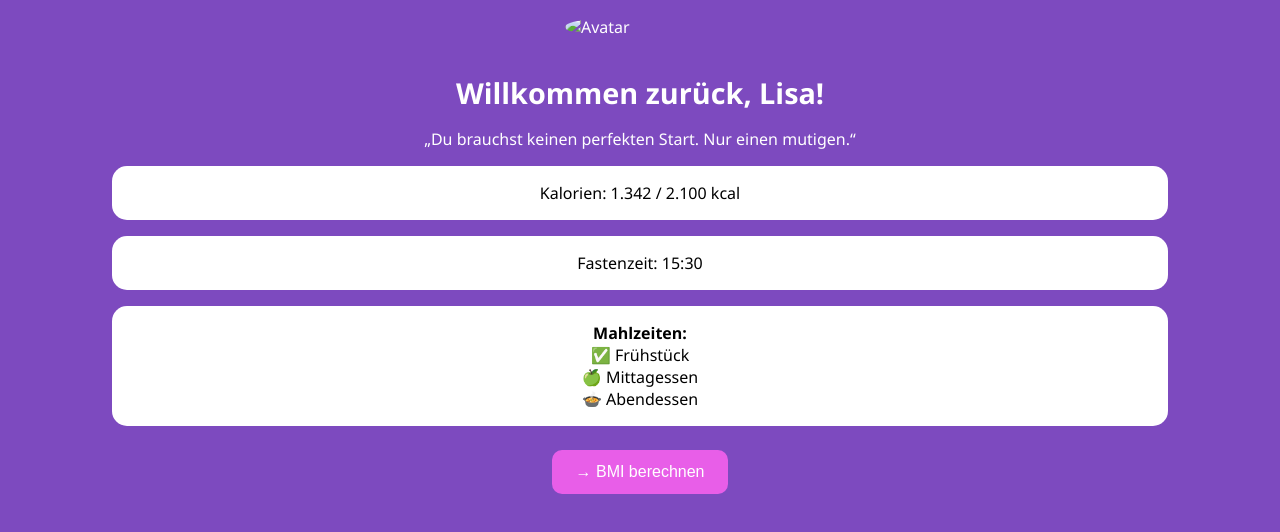
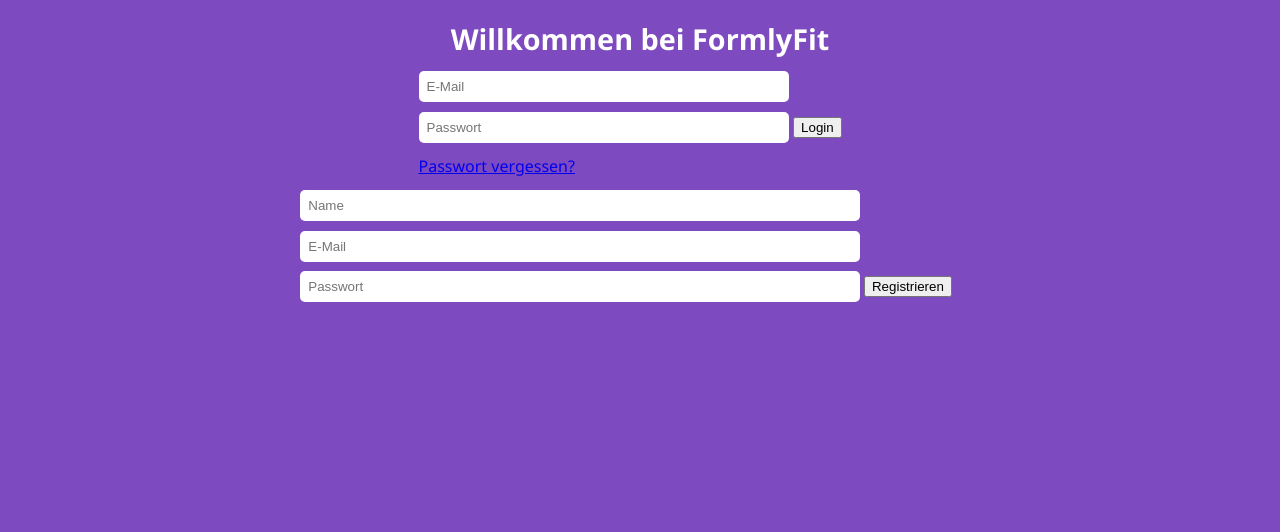
Before and after one commit to formlyfit/Formlyfit, a plain HTML site: page index.html in a window 1280 px wide. Drawn offline with Linux system fonts and the light colour scheme.

Commit message:
Update index.html

```diff
--- a/index.html
+++ b/index.html
@@ -1,36 +1,26 @@
 <!DOCTYPE html>
 <html lang="de">
 <head>
-  <meta charset="UTF-8" />
-  <meta name="viewport" content="width=device-width, initial-scale=1.0"/>
-  <title>FormlyFit App</title>
+  <meta charset="UTF-8">
+  <title>FormlyFit</title>
   <link rel="stylesheet" href="style.css">
 </head>
 <body>
-  <!-- Homescreen -->
-  <div id="homeScreen" class="screen active">
-    <img src="avatar.png" alt="Avatar" class="avatar"/>
-    <h1>Willkommen zurück, Lisa!</h1>
-    <p>„Du brauchst keinen perfekten Start. Nur einen mutigen.“</p>
-    <div class="card">Kalorien: 1.342 / 2.100 kcal</div>
-    <div class="card">Fastenzeit: 15:30</div>
-    <div class="card">
-      <strong>Mahlzeiten:</strong><br/>
-      ✅ Frühstück<br/>
-      🍏 Mittagessen<br/>
-      🍲 Abendessen
-    </div>
-    <button class="btn" onclick="switchScreen()">→ BMI berechnen</button>
-  </div>
+  <h1>Willkommen bei FormlyFit</h1>
 
-  <!-- BMI Screen -->
-  <div id="bmiScreen" class="screen">
-    <h1>BMI Rechner</h1>
-    <input type="number" id="groesse" placeholder="Größe in cm"/>
-    <input type="number" id="gewicht" placeholder="Gewicht in kg"/>
-    <button class="btn" onclick="berechneBMI()">Berechnen</button>
-    <div id="bmiAusgabe" class="card" style="display:none;"></div>
-  </div>
+  <form id="loginForm">
+    <input type="text" placeholder="E-Mail" required>
+    <input type="password" placeholder="Passwort" required>
+    <button type="submit">Login</button>
+    <p><a href="#">Passwort vergessen?</a></p>
+  </form>
+
+  <form id="registerForm">
+    <input type="text" placeholder="Name">
+    <input type="email" placeholder="E-Mail">
+    <input type="password" placeholder="Passwort">
+    <button type="submit">Registrieren</button>
+  </form>
 
   <script src="script.js"></script>
 </body>
```
